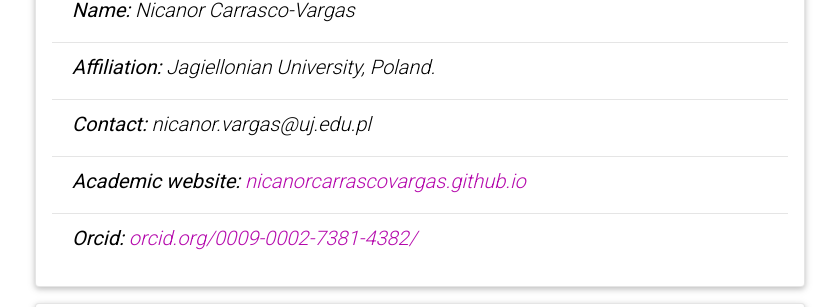
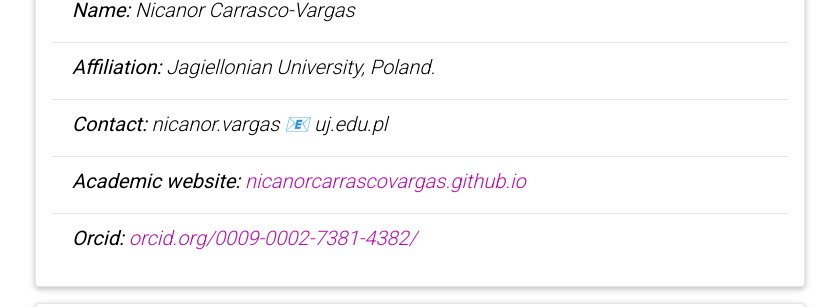
Before and after one commit to nicanorcarrascovargas/nicanorcarrascovargas.github.io, a Jekyll site: the page built from _pages/cv.md, in a window 1280 px wide and 1333 px high. Shown: the part 246-553 px from the top of the window, without its empty margins (220-1059 px from the left). Built offline with Jekyll 4.4.1, drawn with Linux system fonts in a browser that asks for light colours; comment, search, counter and statistics services are not loaded; a style sheet for code colours, icons or effects is not loaded.

Commit message:
Update cv.yml

```diff
--- a/_data/cv.yml
+++ b/_data/cv.yml
@@ -3,7 +3,7 @@
   contents:
     - title: <b>Name:</b> Nicanor Carrasco-Vargas
     - title: <b>Affiliation:</b> Jagiellonian University, Poland.
-    - title: <b>Contact:</b> nicanor.vargas@uj.edu.pl
+    - title: <b>Contact:</b> nicanor.vargas 📧 uj.edu.pl
     - title: <b>Academic website:</b> <a href="https://nicanorcarrascovargas.github.io">nicanorcarrascovargas.github.io</a>
     - title: <b>Orcid:</b> <a href="https://orcid.org/0009-0002-7381-4382/print">orcid.org/0009-0002-7381-4382/</a>
 
```
